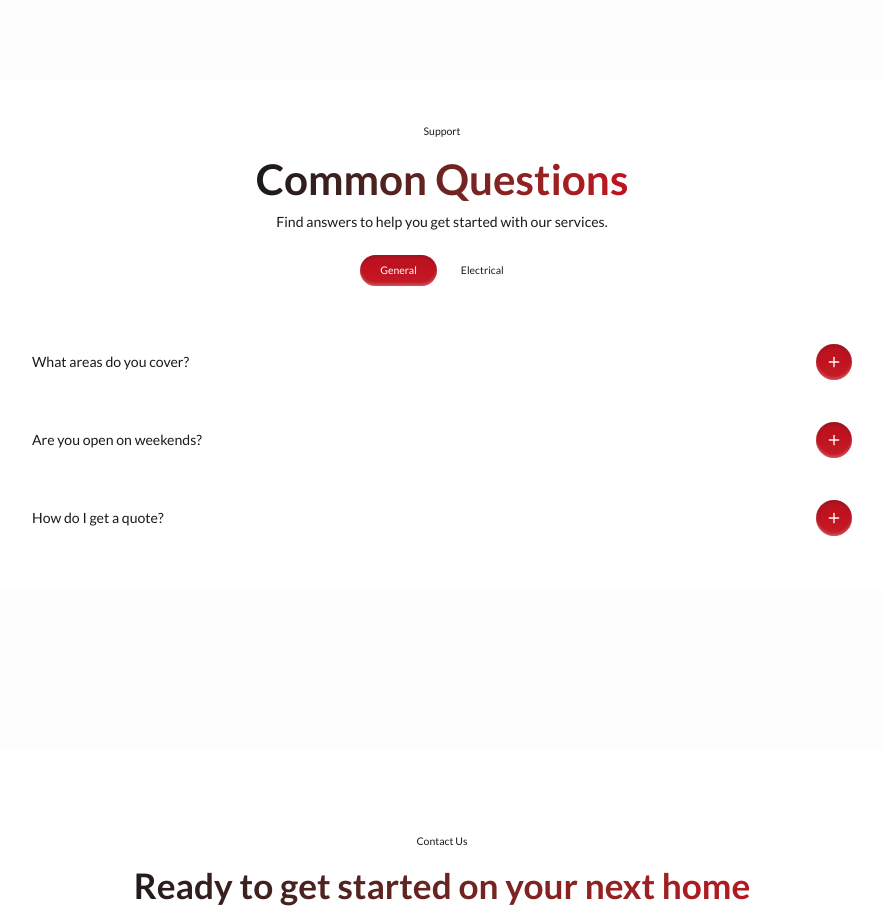
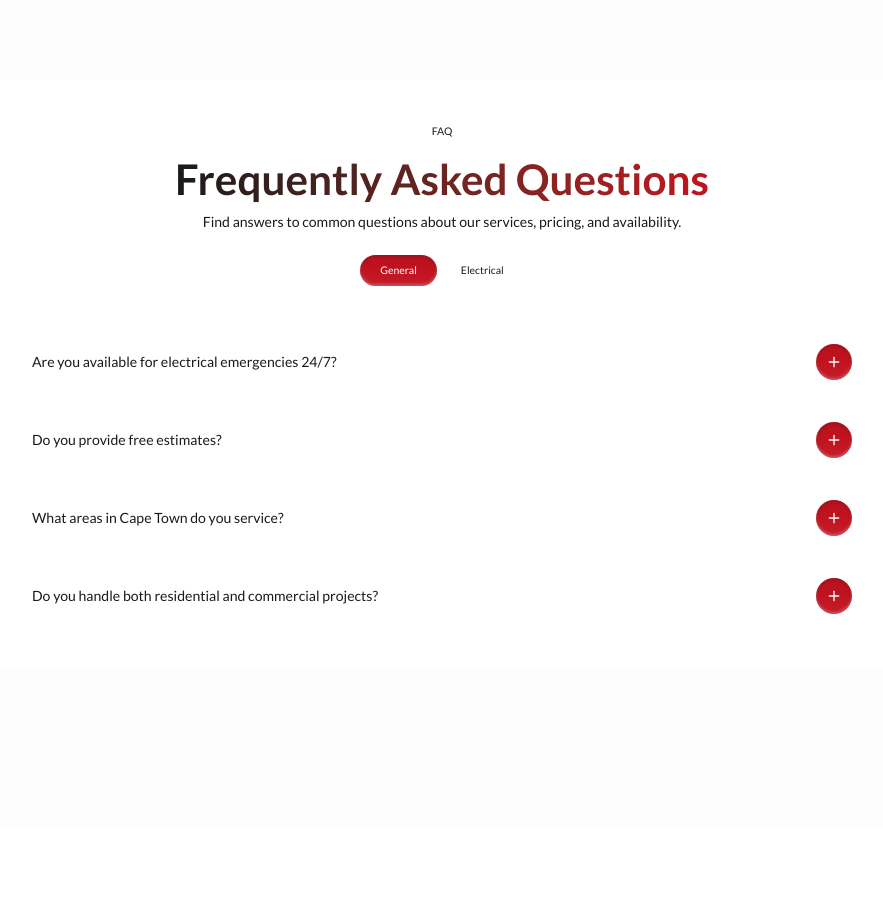
Before and after one commit to dmytro-webild/5a494b7e-02bf-4b17-820f-a1873931db12, a React (Vite) app: page / in a window 1280 px wide. Shown: the part 7260-8170 px from the top of the page, without its empty margins (198-1081 px from the left). Built offline with nearby package versions, Linux system fonts and the light colour scheme; grey boxes are pictures that could not be loaded; a web font is replaced by a local one.

Commit message:
Bob AI: Updated FAQ section

```diff
--- a/src/pages/HomePage/sections/Faq.tsx
+++ b/src/pages/HomePage/sections/Faq.tsx
@@ -10,43 +10,12 @@ export default function FaqSection(): React.JSX.Element {
     <div id="faq" data-section="faq">
         <SectionErrorBoundary name="faq">
               <FaqTabbedAccordion
-          tag="Support"
-          title="Common Questions"
-          description="Find answers to help you get started with our services."
-          categories={[
-            {
-              name: "General",
-              items: [
-                {
-                  question: "What areas do you cover?",
-                  answer: "We serve all areas across Cape Town.",
-                },
-                {
-                  question: "Are you open on weekends?",
-                  answer: "Yes, we provide 24/7 service all year round.",
-                },
-                {
-                  question: "How do I get a quote?",
-                  answer: "Request a free quote through our contact form.",
-                },
-              ],
-            },
-            {
-              name: "Electrical",
-              items: [
-                {
-                  question: "Do you provide COC certificates?",
-                  answer: "Yes, we are fully licensed for electrical compliance.",
-                },
-                {
-                  question: "Do you handle emergency electrical issues?",
-                  answer: "We offer 24-hour rapid response for emergencies.",
-                },
-              ],
-            },
-          ]}
-          textAnimation="slide-up"
-        />
+        tag="FAQ"
+        title="Frequently Asked Questions"
+        description="Find answers to common questions about our services, pricing, and availability."
+        categories={[{"items":[{"question":"Are you available for electrical emergencies 24/7?","answer":"Yes, we offer 24/7 emergency electrical services across Cape Town. Call us anytime on 061 096 7678 for immediate assistance."},{"answer":"Yes, we provide free, no-obligation estimates for all our services including electrical work, painting, tiling, and tree felling.","question":"Do you provide free estimates?"},{"answer":"We service the greater Cape Town area, including the CBD, Southern Suburbs, Northern Suburbs, Atlantic Seaboard, and surrounding areas.","question":"What areas in Cape Town do you service?"},{"answer":"Yes, we have the expertise and capacity to handle both small residential repairs and large-scale commercial installations and maintenance contracts.","question":"Do you handle both residential and commercial projects?"}],"name":"General"},{"name":"Electrical","items":[{"question":"Are your electricians certified?","answer":"Absolutely. Our electricians are fully qualified and registered to issue Electrical Compliance Certificates (CoC) for your property."}]}]}
+        textAnimation="slide-up"
+      />
         </SectionErrorBoundary>
       </div>
   );
```
